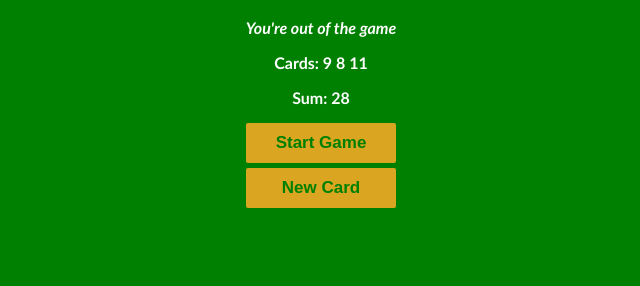
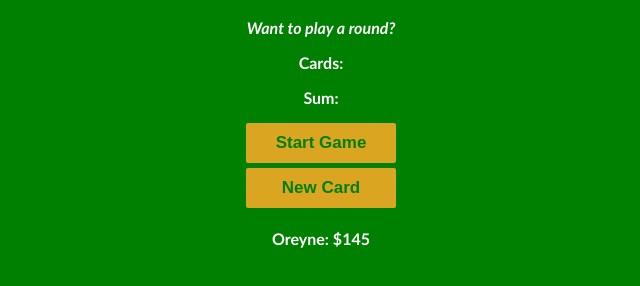
Before and after one commit to oreyne/javascript-projects, a plain HTML site: page blackjack.html in a window 1280 px wide. Both pictures are taken after a click on the button "New Card". Shown: the part 50-336 px from the top of the page, without its empty margins (319-959 px from the left). Drawn offline with Linux system fonts and the light colour scheme.

Commit message:
functional blackjack

```diff
--- a/blackjack.html
+++ b/blackjack.html
@@ -12,6 +12,7 @@
     <button onclick="startGame()">Start Game</button>
     <br />
     <button onclick="newCard()">New Card</button>
+    <p id="player-el"></p>
     <script src="./js/blackjack.js">
     </script>
   </body>
--- a/js/blackjack.js
+++ b/js/blackjack.js
@@ -19,13 +19,20 @@
 
 // ------------------------------
 
-let firstCard = getRandomCard(), secondCard = getRandomCard(), isAlive = true, hasBlackjack = false
+let isAlive = false, hasBlackjack = false
 let messageEl = document.getElementById("message-el")
+let playerEl = document.getElementById("player-el")
 let sumEl = document.querySelector("#sum-el")
 let cardEl = document.querySelector("#cards-el")
 let message = "Want to play a round?"
-let cards = [firstCard, secondCard]
-let sum = firstCard + secondCard
+let cards = []
+let sum = 0
+
+let player = {
+  name: "Oreyne",
+  chips: 145
+}
+playerEl.textContent = player.name + ": $" + player.chips
 
 function renderTime(){
   sumEl.textContent = "Sum: " + sum
@@ -47,15 +54,21 @@ function renderTime(){
 }
 
 function startGame(){
+  isAlive = true
+  let firstCard = getRandomCard()
+  let secondCard = getRandomCard()
+  cards = [firstCard, secondCard]
+  sum = firstCard + secondCard
   renderTime()
 }
 
 function newCard() {
-  console.log("Drawing a new card");
-  let newCard = getRandomCard()
-  cards.push(newCard)
-  sum += newCard
-  renderTime()
+  if (isAlive && !hasBlackjack){
+    let newCard = getRandomCard()
+    cards.push(newCard)
+    sum += newCard
+    renderTime()
+  }
 }
 
 function getRandomCard() {
@@ -91,12 +104,41 @@ function getRandomCard() {
 
 // ----------------------------------
 
-for (let i = 10; i < 101; i+= 10){
-  // console.log(i);
+// function multiplyBySum(a, b){
+//   let sum = 0
+//   let positivo = Math.abs(b) == b
+//   for (var i = 0; i < b; i++)
+//     sum = positivo ? sum + a : sum - a
+//
+//   console.log(positivo);
+//   return sum
+// }
+//
+// console.log(multiplyBySum(-3, -3));
+//
+// const arrayA = [3, 4, 6, 6, 7, 1, 3]
+//
+// console.log(arrayA.reduce((acc, el) => acc < el ? acc : el))
+//
+// const test = [1, undefined, null, 0, 3, 12]
+//
+// console.log(test.reduce((acc, el) => {
+//   if (el){
+//     acc.push(el)
+//   }
+//   return acc
+// }, []))
+// -------------------------------
+let accommodation = {
+  name: "Castle Rock",
+  rooms: 4,
+  pricePerNight: 190,
+  isFavorite: false,
+  services: ["breakfast", "wifi"]
 }
 
-
-
+console.log(accommodation.rooms);
+console.log(accommodation["isFavorite"]);
 
 
 
```
